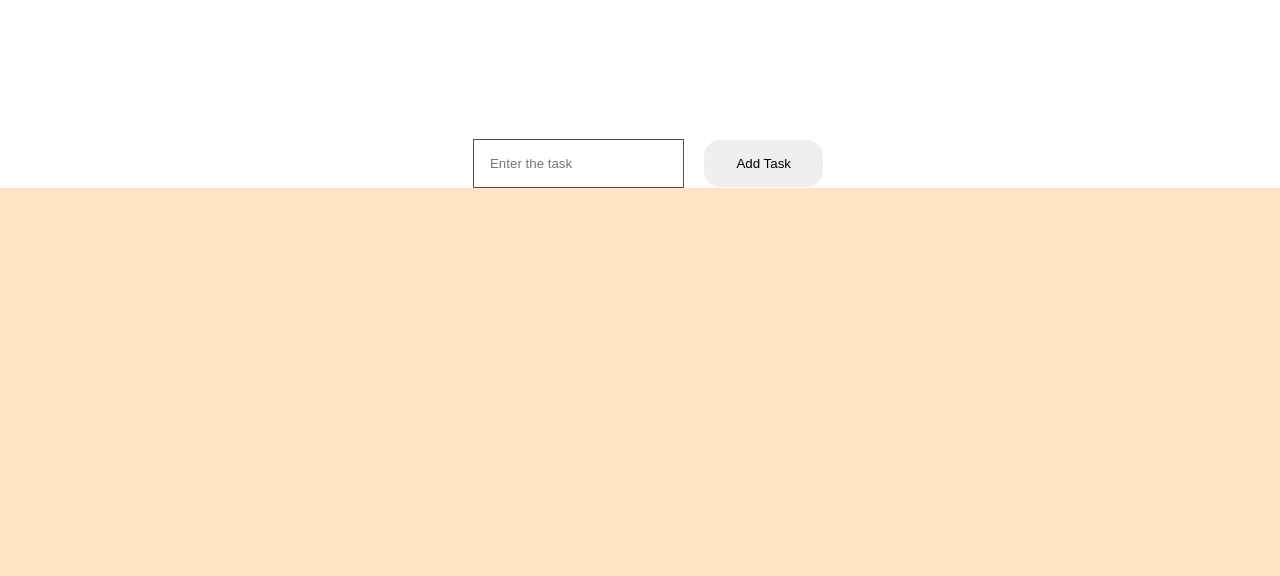
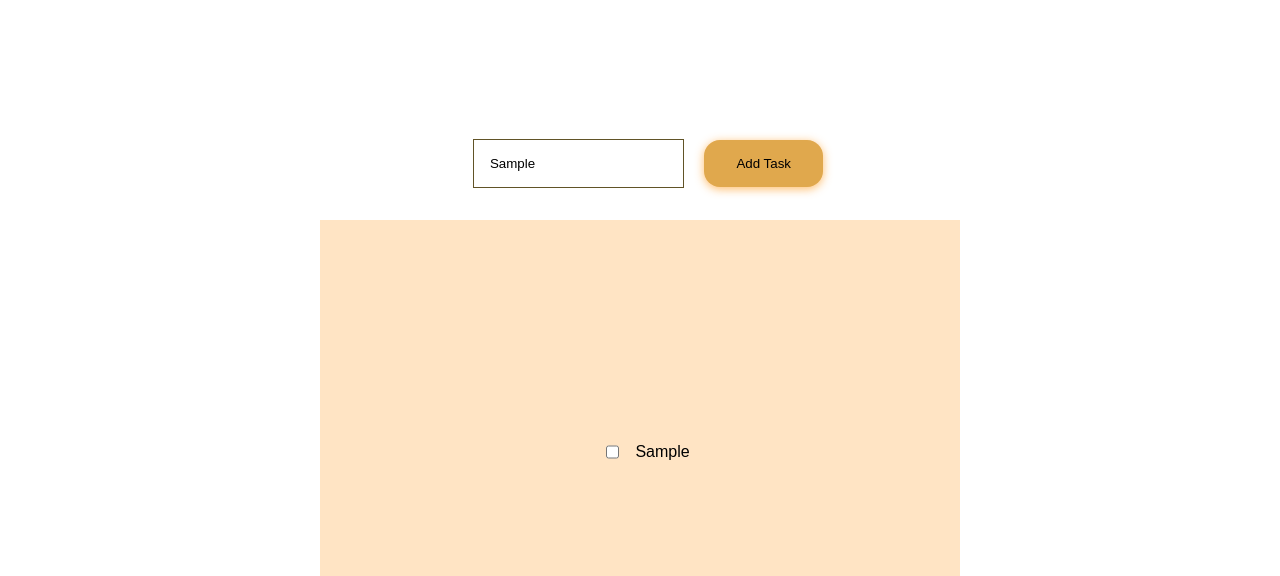
Before and after one commit to AbdulDesigns/ToDo-App, a plain HTML site: page index.html in a window 1280 px wide. Both pictures are taken after typing "Sample" into the empty fields and a click on the button "Add Task". Shown: the part 218-794 px from the top of the page. Drawn offline with Linux system fonts and the light colour scheme.

Commit message:
Refactor ToDo app functionality to use arrays and local storage for task management

```diff
--- a/script.js
+++ b/script.js
@@ -24,35 +24,80 @@ let parent = document.querySelector(".parent");
 //   });
 // });
 
-button.addEventListener("click", () => {
-  if (input.value === "") {
-    alert("enter the value");
-  } else {
-    let li = document.createElement("li");
-    let span = document.createElement("span");
-    li.innerHTML = input.value;
-    parent.appendChild(li);
-    span.innerHTML = "\u00d7";
-    li.appendChild(span);
-    setData();
-  }
-  input.value = "";
+//------working code method 1-----------
+
+// button.addEventListener("click", () => {
+//   if (input.value === "") {
+//     alert("enter the value");
+//   } else {
+//     let li = document.createElement("li");
+//     let span = document.createElement("span");
+//     li.innerHTML = input.value;
+//     parent.appendChild(li);
+//     span.innerHTML = "\u00d7";
+//     li.appendChild(span);
+//     setData();
+//   }
+//   input.value = "";
+// });
+
+// //event listener using eventlistner
+// parent.addEventListener("click", (e) => {
+//   if (e.target.tagName === "SPAN") {
+//     e.target.parentElement.remove();
+//     setData();
+//   }
+// });
+
+// //using local storage
+// function setData() {
+//   localStorage.setItem("data", parent.innerHTML);
+// }
+
+// function showData() {
+//   parent.innerHTML = localStorage.getItem("data");
+// }
+// showData();
+
+//------- Method 2 --------
+//------- using arrays and Local Storage ------
+//--bit complex--
+
+//creating an array to store list items as objects
+let arr = [];
+
+//pusing list data as object inside array
+button.addEventListener("click", (e) => {
+  let inputvalue = input.value.trim();
+  arr.push({ task: inputvalue, completed: false });
+  //calling update function
+  updateTask();
+  e.preventDefault();
 });
 
-//event listener using eventlistner
-parent.addEventListener("click", (e) => {
-  if (e.target.tagName === "SPAN") {
-    e.target.parentElement.remove();
-    setData();
-  }
-});
+const toglFun = (indx) => {
+  arr[indx].completed = !arr[indx].comple;
+};
 
-//using local storage
-function setData() {
-  localStorage.setItem("data", parent.innerHTML);
+function updateTask() {
+  //clearing existing items
+  parent.innerHTML = " ";
+
+  //looping over array of objects to add list items
+  arr.forEach((val, indx) => {
+    //create an li element to inject the html code with task
+    let li = document.createElement("li");
+
+    //inner html code with data insertion
+    li.innerHTML = `
+    <input type="checkbox" clas="checkbox" ${
+      val.completed ? "completed" : ""
+    } />
+    <p> ${val.task} </p> `;
+    li.addEventListener("change", () => {
+      toglFun(indx);
+      console.log("clicked");
+    });
+    parent.append(li);
+  });
 }
-
-function showData() {
-  parent.innerHTML = localStorage.getItem("data");
-}
-showData();
--- a/style.css
+++ b/style.css
@@ -23,8 +23,9 @@ input {
 }
 
 .task-container {
-  height: 100vh;
-  width: 100vw;
+  margin: 2rem auto;
+  height: 60vh;
+  width: 50vw;
   display: flex;
   flex-direction: column;
   justify-content: center;
@@ -39,7 +40,6 @@ h2 {
   color: beige;
   border: 1px solid burlywood;
   font-size: 1rem;
-  margin-bottom: 1rem;
   border-radius: 1rem;
 }
 .tab {
@@ -50,10 +50,26 @@ button {
   padding: 1rem 2rem;
   border-radius: 16px;
   cursor: pointer;
-  box-shadow: 0 2 black;
+  box-shadow: 0px 2px 10px rgba(255, 175, 77, 0.836);
+  background-color: rgb(224, 168, 77);
 }
 
 span {
   cursor: pointer;
-  margin-left: 2rem;
 }
+
+.parent {
+  list-style: none;
+  width: 100%;
+  padding: 0;
+}
+.parent input {
+  padding: 0;
+}
+
+.parent li {
+  display: flex;
+  justify-content: center;
+  width: 100%;
+  margin-bottom: 1rem;
+}
```
